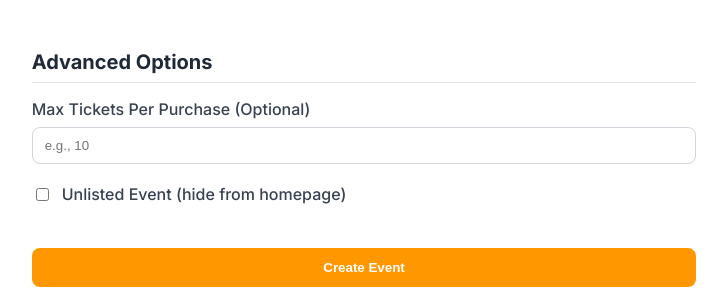
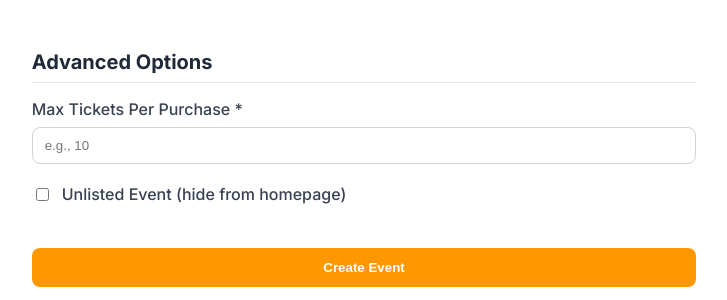
Before and after one commit to Plightin/inwit-tix-app, a Flask app: template templates/create_event.html in a window 1280 px wide. Shown: the part 1768-2068 px from the top of the page, without its empty margins (276-1003 px from the left). Run offline with Flask 3, Linux system fonts and the light colour scheme; the template is opened without the code that fills it, so the values that code supplies are empty.

Commit message:
Update create_event.html

```diff
--- a/templates/create_event.html
+++ b/templates/create_event.html
@@ -92,8 +92,8 @@
 
         <h2 class="form-subtitle">Advanced Options</h2>
         <div class="form-group">
-            <label for="purchase_limit">Max Tickets Per Purchase (Optional)</label>
-            <input type="number" id="purchase_limit" name="purchase_limit" min="1" placeholder="e.g., 10">
+            <label for="purchase_limit">Max Tickets Per Purchase *</label>
+            <input type="number" id="purchase_limit" name="purchase_limit" min="1" placeholder="e.g., 10" required>
         </div>
         <div class="form-group" style="display: flex; align-items: center; gap: 10px;">
             <input type="checkbox" id="is_unlisted" name="is_unlisted" value="true" style="width: auto;">
```
